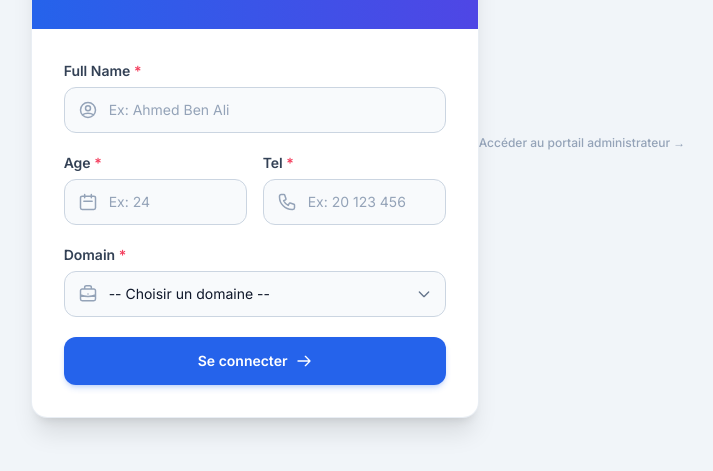
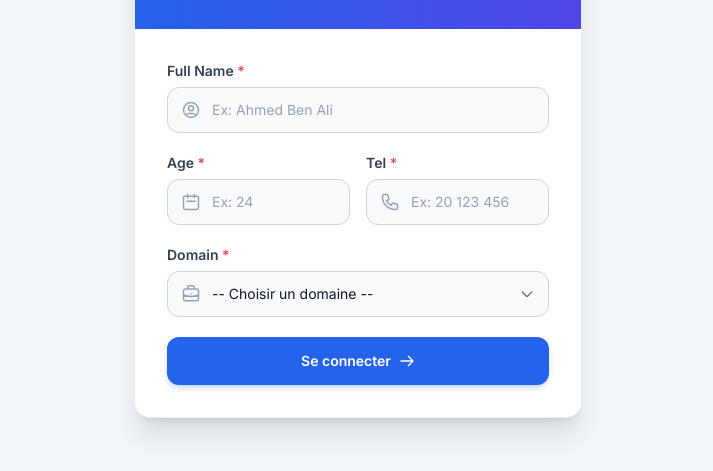
Before and after one commit to rami13-13/page-inscription, a plain HTML site: page public/index.html in a window 1280 px wide. Shown: the part 267-738 px from the top of the page, without its empty margins (282-995 px from the left). Drawn offline with nearby package versions, Linux system fonts and the light colour scheme.

Commit message:
Remove admin portal link from public inscription page

```diff
--- a/public/index.html
+++ b/public/index.html
@@ -241,12 +241,6 @@
     </div>
   </main>
 
-  <div class="mt-4 text-center">
-    <a href="/admin" class="text-xs text-slate-400 hover:text-blue-600 font-medium transition-colors">
-      Accéder au portail administrateur &rarr;
-    </a>
-  </div>
-
   <!-- Supabase Integration Configuration -->
   <script>
     const SUPABASE_URL = "https://snchocnzbiqiyfakztss.supabase.co";
```
